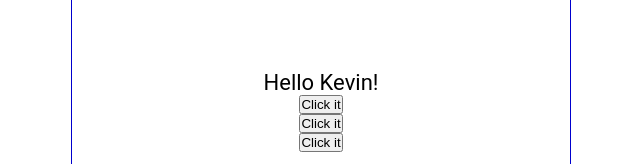
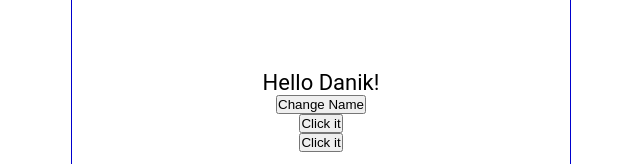
Before and after one commit to daniyar-yes/localstorage-todo, a React (Create React App) app: page / in a window 1280 px wide. Shown: the part 297-461 px from the top of the page, without its empty margins (319-959 px from the left). Built offline with nearby package versions, Linux system fonts and the light colour scheme.

Commit message:
put logic in useState hooks

```diff
--- a/src/Content.js
+++ b/src/Content.js
@@ -1,30 +1,35 @@
+import { useState } from 'react'
+
 const Content = () => {
+    const [name, setName] = useState('Danik');
+    const [count, setCount] = useState(0)
+
+
     const handleNameChange = () => {
         const names = ['Bob', 'Kevin', 'Dave']
         const int = Math.floor(Math.random() * 3)
-        return names[int]
+        setName(names[int])
     }
 
     const handleClick = () => {
-      console.log('You clicked it')
+      setCount(count + 1)
+      setCount(count + 1)
+      console.log(count)
     }
 
-    const handleClick2 = (name) => {
-      console.log(`${name} was clicked`)
+    const handleClick2 = () => {
+      console.log(count)
     }
 
-    const handleClick3 = (e) => {
-      console.log(e.target.innerText)
-    }
 
     return (
       <main>
           <p onDoubleClick={handleClick}>
-              Hello {handleNameChange()}!
+              Hello {name}!
           </p>
+          <button onClick={handleNameChange}>Change Name</button>
           <button onClick={handleClick}>Click it</button>
-          <button onClick={() => handleClick2('Danik')}>Click it</button>
-          <button onClick={(e) => handleClick3(e)}>Click it</button>
+          <button onClick={handleClick2}>Click it</button>
       </main>
     )
 }
```
